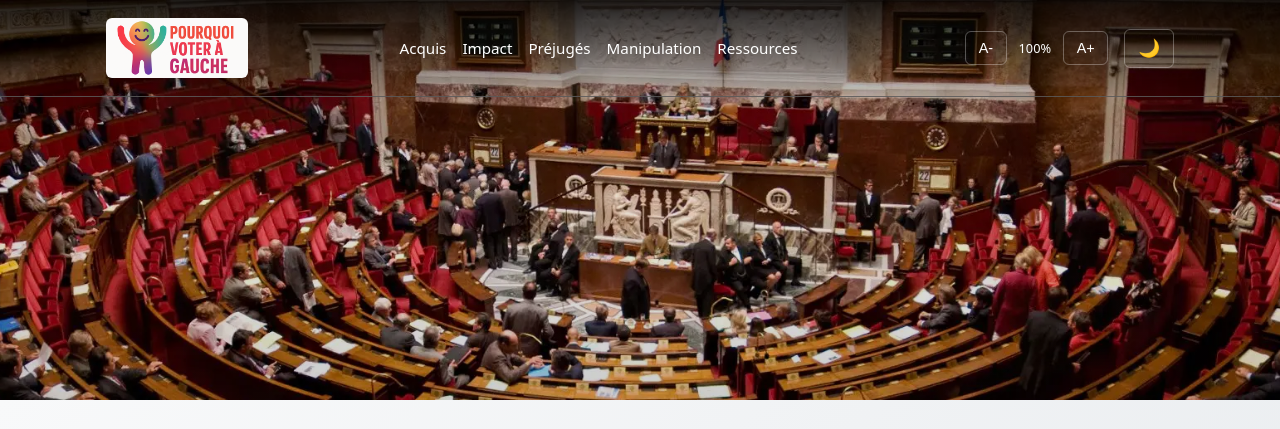
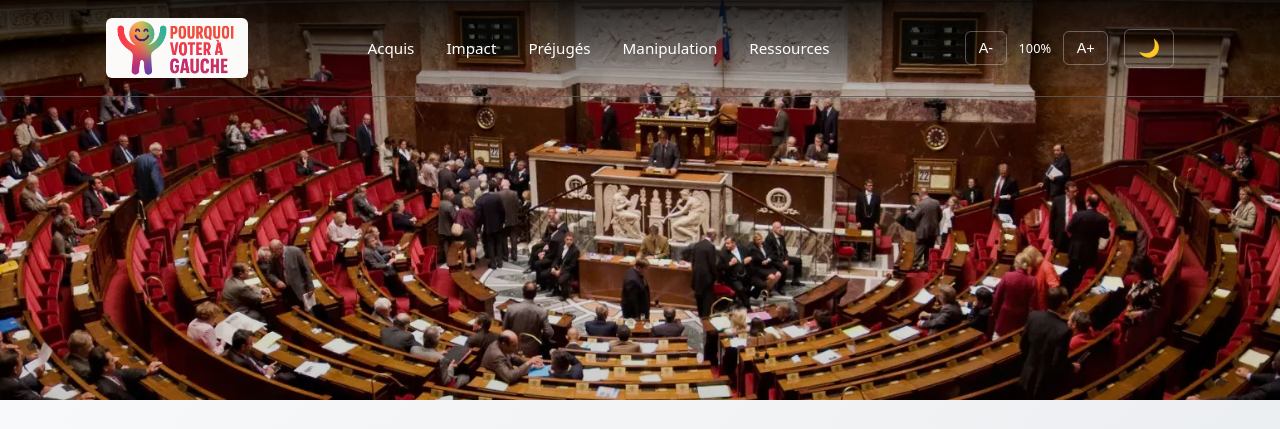
Before and after one commit to MasterGorn/pourquoivoteragauche, a plain HTML site: page index.html in a window 1280 px wide. Shown: the top 429 px of the page. Drawn offline with Linux system fonts and the light colour scheme.

Commit message:
add padding to item menu

```diff
--- a/styles.css
+++ b/styles.css
@@ -87,6 +87,10 @@ html,body{margin:0;padding:0;background:linear-gradient(180deg,var(--bg),var(--b
   color:white;
 }
 
+.site-header:not(.scrolled) nav a{
+  padding: 8px;
+}
+
 .site-header:not(.scrolled) .brand-text{
   text-shadow:0 1px 3px rgba(0,0,0,0.5);
 }
@@ -96,7 +100,8 @@ html,body{margin:0;padding:0;background:linear-gradient(180deg,var(--bg),var(--b
 }
 
 .site-header:not(.scrolled) nav a:hover{
-  background:rgba(255,255,255,0.1);
+  background:var(--brand);
+  color:white;
 }
 
 .site-header:not(.scrolled) .accessibility-btn{
@@ -119,12 +124,13 @@ html,body{margin:0;padding:0;background:linear-gradient(180deg,var(--bg),var(--b
 
 /* Styles de base pour les liens de navigation */
 nav a{
-  padding:0.5rem 1rem;
+  padding:8px 1.5rem;
   border-radius:6px;
   transition:all 0.3s ease;
   text-decoration:none;
   font-weight:500;
 }
+
 
 /* Contenu principal */
 main{margin-top:0;position:relative;z-index:1}
```
Also changed, not shown: 1 other file.
